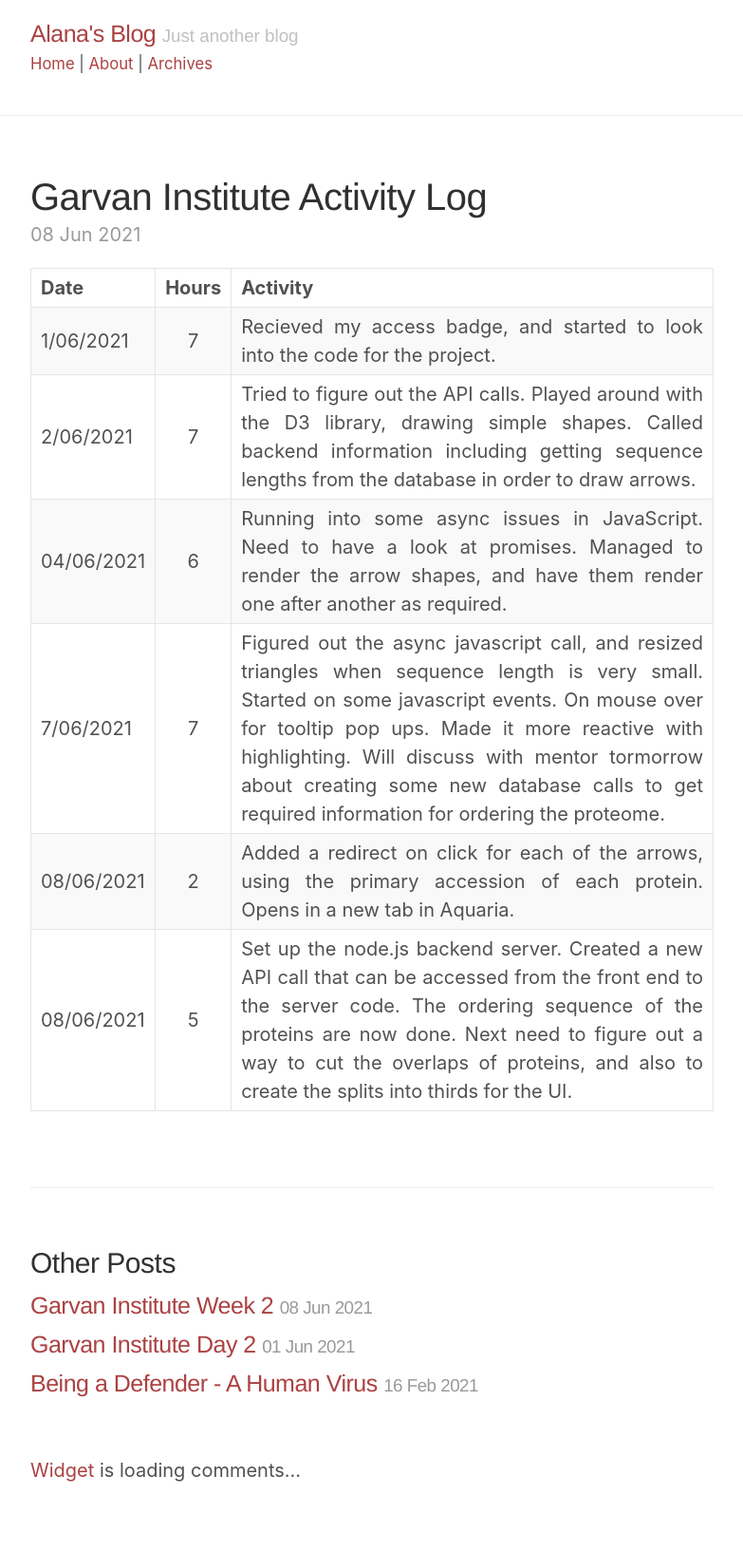
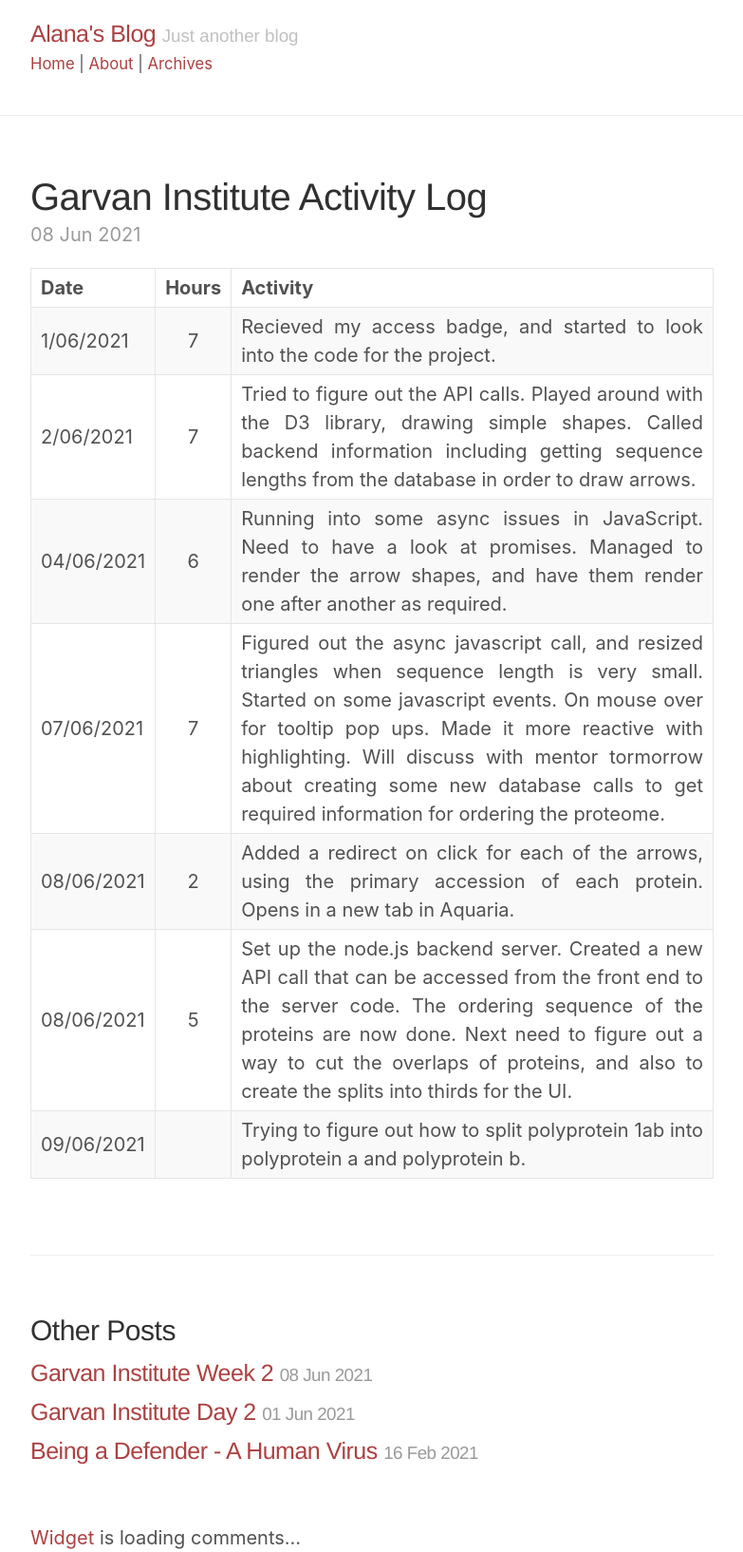
Before and after one commit to Key-Puncher/key-puncher.github.io, a Jekyll site: the page built from _posts/2021-06-08-garvan-institute-activity-log.md, in a window 1280 px wide. Shown: the whole page at 95% size, without its empty margins (248-1031 px from the left). Built offline with Jekyll 4.4.1, drawn with Linux system fonts in a browser that asks for light colours; a style sheet for code colours, icons or effects is not loaded; before the commit the page ends 1563 px from its top, so only the background shows below that.

Commit message:
Update 2021-06-08-garvan-institute-activity-log.md

```diff
--- a/_posts/2021-06-08-garvan-institute-activity-log.md
+++ b/_posts/2021-06-08-garvan-institute-activity-log.md
@@ -8,6 +8,7 @@ title: Garvan Institute Activity Log
 | 1/06/2021  | 7 | Recieved my access badge, and started to look into the code for the project. |
 | 2/06/2021  | 7 | Tried to figure out the API calls. Played around with the D3 library, drawing simple shapes. Called backend information including getting sequence lengths from the database in order to draw arrows. |
 | 04/06/2021 | 6 | Running into some async issues in JavaScript. Need to have a look at promises. Managed to render the arrow shapes, and have them render one after another as required. |
-| 7/06/2021 | 7 | Figured out the async javascript call, and resized triangles when sequence length is very small. Started on some javascript events. On mouse over for tooltip pop ups. Made it more reactive with highlighting. Will discuss with mentor tormorrow about creating some new database calls to get required information for ordering the proteome. |
+| 07/06/2021 | 7 | Figured out the async javascript call, and resized triangles when sequence length is very small. Started on some javascript events. On mouse over for tooltip pop ups. Made it more reactive with highlighting. Will discuss with mentor tormorrow about creating some new database calls to get required information for ordering the proteome. |
 | 08/06/2021 | 2 | Added a redirect on click for each of the arrows, using the primary accession of each protein. Opens in a new tab in Aquaria. |
 | 08/06/2021 | 5 | Set up the node.js backend server. Created a new API call that can be accessed from the front end to the server code. The ordering sequence of the proteins are now done. Next need to figure out a way to cut the overlaps of proteins, and also to create the splits into thirds for the UI. |
+| 09/06/2021 | | Trying to figure out how to split polyprotein 1ab into polyprotein a and polyprotein b. |
```
